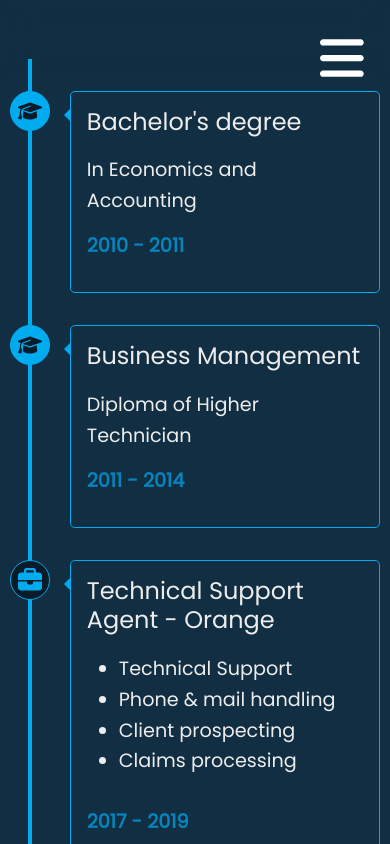
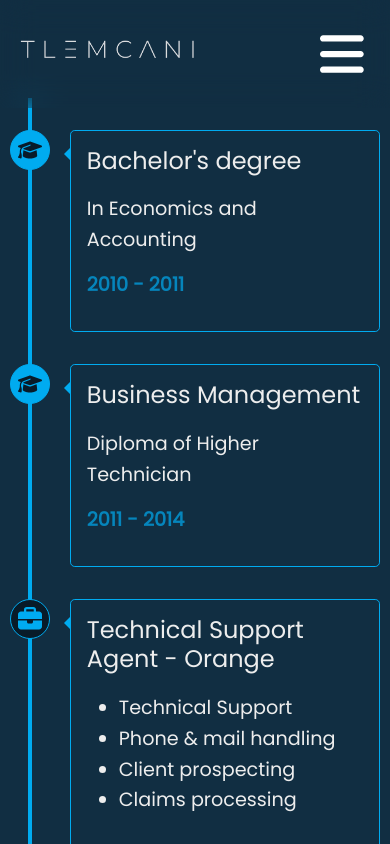
Before and after one commit to waliidtlm/Portfolio_React, a React (Vite) app in the folder myPortfolio/: page /Experience in a window 390 px wide. Shown: the top 844 px of the page. Built offline with nearby package versions, Linux system fonts and the light colour scheme.

Commit message:
changes in the navbar and logo

```diff
--- a/myPortfolio/src/components/Navbar.jsx
+++ b/myPortfolio/src/components/Navbar.jsx
@@ -21,10 +21,20 @@ function Navbar() {
           <FontAwesomeIcon icon={faBars} />
         </button>
       </div>
+
+
       <div className="links">
+        <div>
+          {/* <h2 className='Logo'>WTlem</h2> */}
+          <img src="capture-1.png" alt="logo" className='logo' />
+        </div>
+
+        <div  >
+
         <Link to="/"> Home </Link>
         <Link to="/Projects"> Projects </Link>
         <Link to="/Experience"> Experience </Link>
+        </div>
       </div>
     </div>
   );
--- a/myPortfolio/src/styles/App.css
+++ b/myPortfolio/src/styles/App.css
@@ -8,7 +8,7 @@
 
 
   body {
-    padding: 0;
+
     margin: 0;
     font-family: 'Poppins', sans-serif;
     color: #ededed;
--- a/myPortfolio/src/styles/Contact.css
+++ b/myPortfolio/src/styles/Contact.css
@@ -50,7 +50,7 @@
 }
 .contact form .input-box .input-field{
     position: relative;
-    width: 99%;
+    width: 100%;
     margin: .8rem 0;
 
 }
--- a/myPortfolio/src/styles/Experience.css
+++ b/myPortfolio/src/styles/Experience.css
@@ -1,7 +1,7 @@
 
 .experience{
+    height: auto;
     padding-top: 5%;
-    height: auto;
 }
 
 .vertical-timeline-element-content {
@@ -59,7 +59,7 @@ font-size: 1.5rem;
 }
 @media only screen and (max-width: 600px) {
     .experience{
-        padding-top: 15%;
+        padding-top: 25%;
         height: auto;
     }
 }
--- a/myPortfolio/src/styles/Navbar.css
+++ b/myPortfolio/src/styles/Navbar.css
@@ -1,16 +1,25 @@
 .navbar {
     width: 100%;
-    height: 80px;
+    height: auto;
     position:fixed;
+    top:0;
     backdrop-filter: blur(1rem);
+    /* background-color: black; */
+    z-index: 9999;
+    padding: 1% 0 1% 0;
   }
+  .logo{
+    height: 20px;
+  }
+
   .links {
     width: 100%;
     height: 100%;
     display: flex;
     align-items: center;
-    justify-content: center;
+    justify-content: space-around;
     color: #ededed;
+
   }
 
   .navbar a {
@@ -18,6 +27,7 @@
     text-decoration: none;
     margin: 20px;
     font-size: 25px;
+
   }
   .navbar a:hover,
   .navbar a.active {
@@ -52,6 +62,7 @@
     flex-direction: column;
     justify-content: flex-start;
     margin-top: 100px;
+
   }
 
   #open a {
@@ -61,8 +72,17 @@
 
   @media only screen and (max-width: 900px) {
     .navbar a {
-      width: 70px;
+      width: auto;
+
     }
+    .logo{
+      height: 20px;
+      position: absolute;
+      top: 40px;
+      left: 5%;
+    }
+
+
   }
 
   @media only screen and (max-width: 600px) {
@@ -71,6 +91,13 @@
     }
     #close a {
       display: none;
+
+    }
+    .logo{
+      height: 20px;
+      position: absolute;
+      top: 40px;
+      left: 5%;
     }
   }
 
@@ -79,12 +106,16 @@
       display: none;
     }
 
+
     .hiddenLinks {
       display: none;
+
     }
+
 
     #open {
       height: 100px;
+
     }
 
     #open .links {
```
Also changed, not shown: myPortfolio/public/capture-1.png (renamed from myPortfolio/public/capture.png), myPortfolio/public/profil img.png (deleted).
